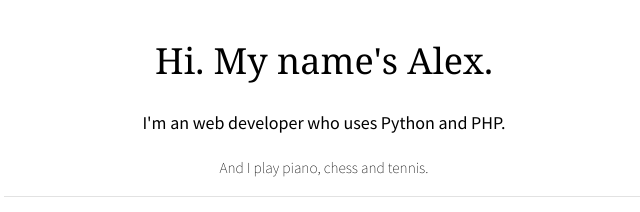
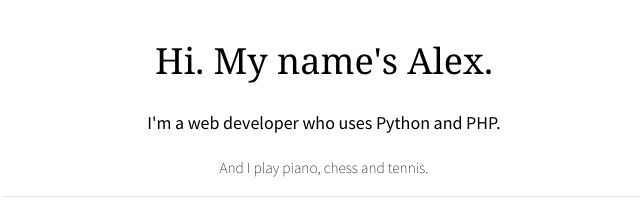
Before and after one commit to hitecherik/hitecherik.github.io, a plain HTML site: page index.html in a window 1280 px wide. Shown: the top 212 px of the page, 316-956 px from the left. Drawn offline with Linux system fonts and the light colour scheme; a web font is replaced by a local one.

Commit message:
Fixed typo.

```diff
--- a/index.html
+++ b/index.html
@@ -13,7 +13,7 @@
 	<div class="main">
 		<h1>Hi. My name's Alex.</h1>
 
-		<p>I'm an web developer who uses Python and PHP.</p>
+		<p>I'm a web developer who uses Python and PHP.</p>
 		<p class="small">And I play piano, chess and tennis.</p>
 
 		<hr>
```
